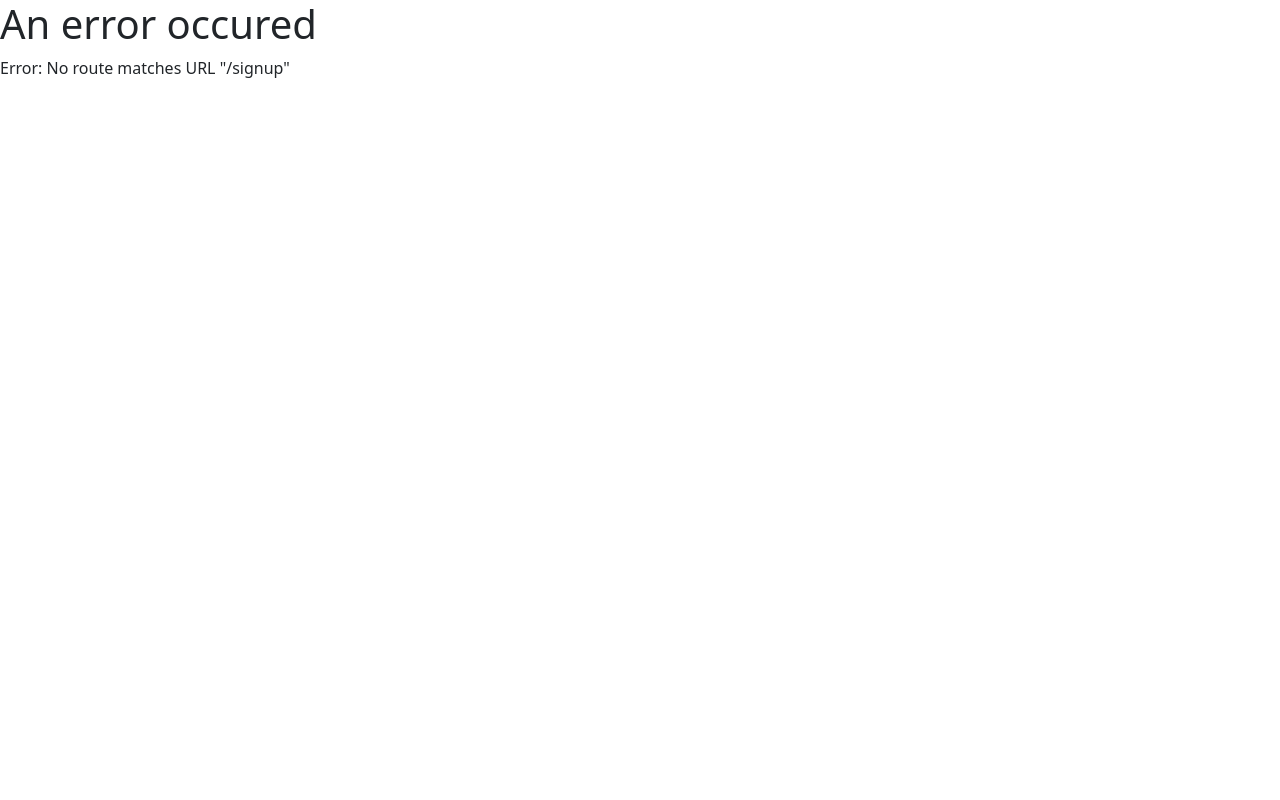
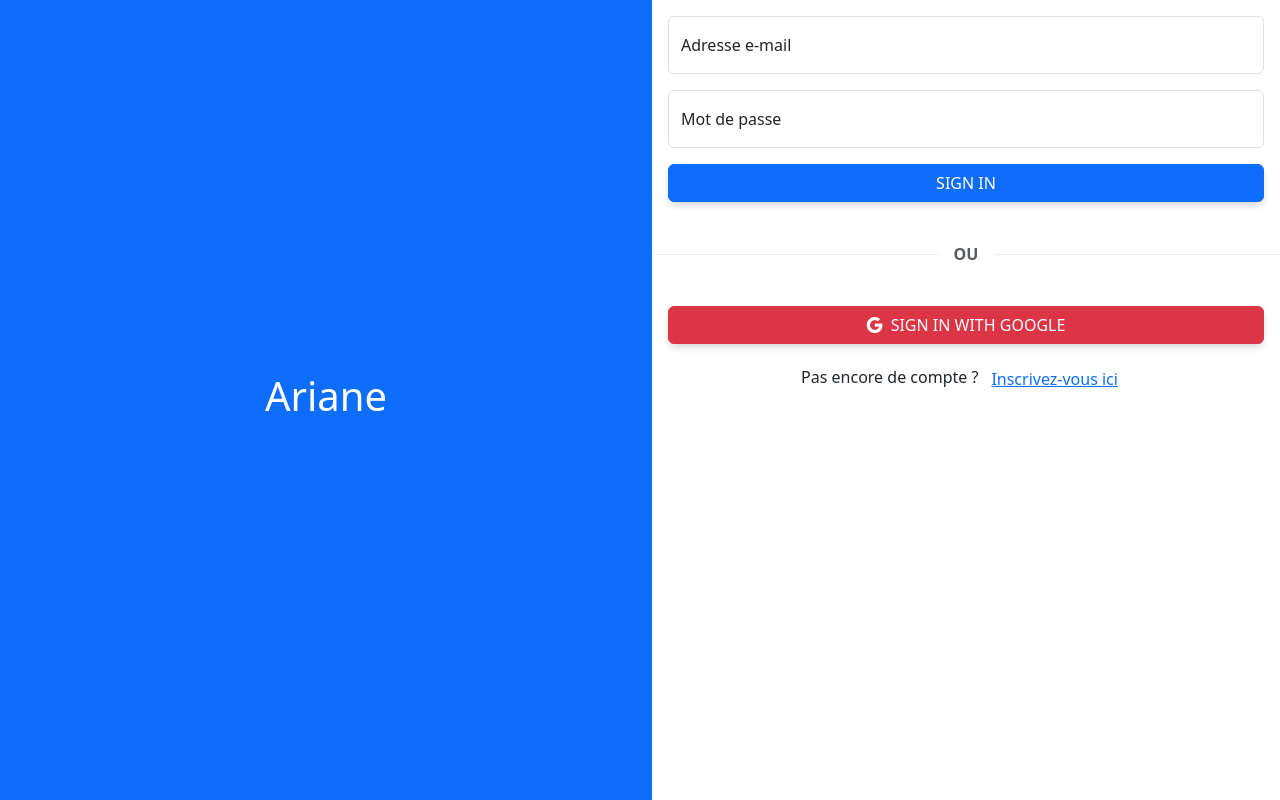
Before and after one commit to SaraPardo03/ariane, a React (Vite) app: page /signup in a window 1280 px wide. Built offline with nearby package versions, Linux system fonts and the light colour scheme; no server answers.

Commit message:
add connection with emai/password and google

```diff
--- a/package.json
+++ b/package.json
@@ -14,6 +14,7 @@
     "bootstrap": "^5.3.2",
     "bootstrap-icons": "^1.11.3",
     "firebase": "^10.8.0",
+    "firebaseui": "^6.1.0",
     "react": "^18.2.0",
     "react-bootstrap": "^2.10.1",
     "react-dom": "^18.2.0",
--- a/src/App.jsx
+++ b/src/App.jsx
@@ -1,36 +1,41 @@
-import { Link, RouterProvider, createBrowserRouter, NavLink, Outlet, useNavigation, defer } from 'react-router-dom';
-import { Button } from 'react-bootstrap';
+import { useState, useEffect } from 'react';
+import { RouterProvider, createBrowserRouter, Outlet, Navigate} from 'react-router-dom';
+import { AuthContext } from './Context/AuthContext';
+import { Protected } from './pages/Protected';
 import { ErrorPage } from './pages/ErrorPage';
+import { SignupPage } from './pages/SignupPage';
 import { PagesPage } from './pages/PagesPage';
 import { StoriesPage } from './pages/StoriesPage';
-import { StoryMapPage } from "./pages/StoryMapPage.jsx";
-
+import { StoryMapPage } from "./pages/StoryMapPage";
 
 const router = createBrowserRouter([
   {
-    path: "/",
-    element:<>
-      <Outlet />
-    </>,
-    errorElement: <ErrorPage />,
-    children: [
-      {
-        path: "/",
-        element:<StoriesPage />,
+    path:"/",
+    element:<Protected><StoriesPage /></Protected>
   },
   {
-        path: "story",
+    path:"/signup",
+    element:<SignupPage />,
+  },
+  {
+    path:"/story",
     element:<>
+      <Protected>
         <Outlet />
+      </Protected>
     </>,
     children:[
       {
         path: '',
-            element: <NoStorySelected />
+        element:<>
+          <NoStorySelected />
+        </>,
       },
       {
         path: ":id",
-            element: <><Outlet /></>,
+        element:<>
+          <Outlet />
+        </>,
         children:[
           {
             path:'',
@@ -53,18 +58,28 @@ const router = createBrowserRouter([
             element: <StoryMapPage />
           },
         ]
-          },
+      }
     ]
   },
-    ]
-  }
-])
+]);
 
 function NoStorySelected() {
   return <div> Aucune histoire sélectionnée. </div>;
 }
 
+// Composant pour la page de connexion
+function LoginPage() {
+  return (
+    <div>
+      <h2>Page de connexion</h2>
+      <button onClick={signInWithGoogle}>Connexion avec Google</button>
+    </div>
+  );
+}
+
 function App() {
-  return <RouterProvider router={router} />
+  return <AuthContext>
+    <RouterProvider router={router} />
+  </AuthContext>
 }
 export default App
--- /dev/null
+++ b/src/Context/AuthContext.jsx
@@ -0,0 +1,33 @@
+import { createContext,useState,useEffect } from "react";
+import {getAuth, onAuthStateChanged} from 'firebase/auth'
+
+export const Context = createContext();
+
+export function AuthContext({children}){
+ const auth = getAuth();
+ const [user,setUser] = useState();
+ const [loading,setLoading] = useState(true)
+
+ useEffect(() => {
+    let unsubscribe;
+    unsubscribe = onAuthStateChanged(auth, (currentUser) => {
+        setLoading(false)
+        if(currentUser) setUser(currentUser)
+        else{setUser(null)}
+    });
+    return () => {
+        if(unsubscribe) unsubscribe();
+    }
+ },[]);
+
+ const values = {
+    user: user,
+    setUser: setUser
+ }
+
+return <Context.Provider value={values}>
+   {!loading &&
+    children
+   }
+</Context.Provider>
+}
--- a/src/components/stories/StoriesMainNav.jsx
+++ b/src/components/stories/StoriesMainNav.jsx
@@ -1,6 +1,8 @@
-import {useNavigation } from 'react-router-dom'
+import {useNavigation } from 'react-router-dom';
+import { signOut,getAuth } from "firebase/auth";
 
 function StoriesMainNav(props) {
+	const auth = getAuth();
 	const { state } = useNavigation();
 
 	const handleClickNewStory = e => {
@@ -13,6 +15,14 @@ function StoriesMainNav(props) {
 		}
 		props.addNewStoryToBDD(storyToAdd);
 	}
+
+	async function handleSignOut(){
+      try {
+          await signOut(auth);
+      } catch (error) {
+          console.log(error)
+      }
+  }
 	return <nav className="navbar shadow-sm bg-light sticky-top p-1">
 	  <form className="container-fluid">
 	  	<div>Mon super nom d'application</div>
@@ -23,6 +33,13 @@ function StoriesMainNav(props) {
 	  		<i className="bi bi-plus"></i>
 	  		<span> Nouvelle histoire </span>
 	  	</button>
+	  	<button
+	  		type="button"
+	  		className="d-none d-md-block btn btn-sm btn-danger"
+	  		onClick={() => {handleSignOut()}}>
+	  		<i className="bi bi-box-arrow-left"></i>
+	  		<span> Se déconnecter </span>
+	  	</button>
 	  </form>
 	</nav>;
 
--- a/src/main.jsx
+++ b/src/main.jsx
@@ -3,7 +3,8 @@ import ReactDOM from 'react-dom/client';
 import App from './App.jsx';
 import 'bootstrap/dist/css/bootstrap.min.css';
 import 'bootstrap-icons/font/bootstrap-icons.scss';
-import "./sass/main.scss";
+import './sass/main.scss';
+import {db, auth} from './configs/firebaseConfig.js';
 
 ReactDOM.createRoot(document.getElementById('root')).render(
   <React.StrictMode>
--- /dev/null
+++ b/src/pages/Protected.jsx
@@ -0,0 +1,13 @@
+import { Navigate } from "react-router-dom";
+import { useContext } from "react";
+import { Context } from "../Context/AuthContext";
+
+export function Protected({children}){
+    const {user} = useContext(Context);
+
+    if(!user){
+        return <Navigate to="/signup" replace/>
+    }else{
+        return children;
+    }
+}
--- /dev/null
+++ b/src/pages/SignupPage.jsx
@@ -0,0 +1,142 @@
+import { useState } from "react";
+import { useNavigate } from "react-router-dom";
+import {getAuth, createUserWithEmailAndPassword, signInWithEmailAndPassword, signInWithPopup, GoogleAuthProvider } from 'firebase/auth';
+import Button from 'react-bootstrap/Button';
+import Form from 'react-bootstrap/Form';
+import FloatingLabel from 'react-bootstrap/FloatingLabel';
+
+export function SignupPage() {
+  const [email,setEmail] = useState('');
+  const [password,setPassword] = useState('');
+  const [isSignUp, setIsSignUp] = useState(false);
+  const auth = getAuth();
+  const navigate = useNavigate();
+
+  function toggleMode() {
+    setIsSignUp((prev) => !prev);
+  }
+
+
+  async function handleSignUp(e){
+    e.preventDefault();
+    if (isSignUp) {
+      // if sign up
+      createUserWithEmailAndPassword(auth, email, password)
+        .then((user) => {
+          console.log(user);
+          navigate('/');
+        })
+        .catch((error) => {
+          console.log(error);
+        });
+    } else {
+      // if sign in
+      signInWithEmailAndPassword(auth, email, password)
+        .then((user) => {
+          console.log(user);
+          navigate('/');
+        })
+        .catch((error) => {
+          console.log(error);
+        });
+    }
+  }
+
+  async function handleGoogleSignIn() {
+    const provider = new GoogleAuthProvider();
+    signInWithPopup(auth, provider)
+      .then((result) => {
+        const user = result.user;
+        // Go to the liste of stories
+        navigate('/');
+      })
+      .catch((error) => {
+        console.log(error);
+      });
+  }
+
+  return <div className="signup-container container-fluid bg-primary">
+    <div className="row">
+      <div className="col d-none d-md-flex">
+        <div className="col container-fluid d-flex justify-content-center align-items-center">
+          <div className="">
+          <h1 className="text-white">Ariane</h1>
+        </div>
+      </div>
+      </div>
+      <div className="col p-0 bg-white signup-form-container">
+        <div className="col-12 pt-1 d-md-none bg-primary">
+          <div className="container-fluid d-flex justify-content-center align-items-center">
+            <div className="">
+              <h1 className="text-white">Ariane</h1>
+            </div>
+          </div>
+        </div>
+        <Form className="p-3">
+          <fieldset>
+            <Form.Group className="mb-3">
+              <FloatingLabel
+                label="Adresse e-mail"
+                className="mb-3" >
+                <Form.Control
+                  id="signUpEmail"
+                  type="email"
+                  placeholder="exemple@myemail.com"
+                  value={email}
+                  aria-describedby="signUpHelpBlock"
+                  name="email"
+                  onChange={(e) => setEmail(e.target.value)}
+                />
+              </FloatingLabel>
+              <Form.Text id="signUpHelpBlock" muted>
+
+              </Form.Text>
+            </Form.Group>
+            <Form.Group className="mb-3">
+              <FloatingLabel
+                label="Mot de passe">
+                <Form.Control
+                  id="signUpPassword"
+                  type="password"
+                  placeholder="password"
+                  value={password}
+                  aria-describedby="passwordHelpBlock"
+                  name="password"
+                  onChange={(e) => setPassword(e.target.value)}
+                />
+              </FloatingLabel>
+              <Form.Text id="passwordHelpBlock" muted>
+
+              </Form.Text>
+            </Form.Group>
+            <div className="d-grid gap-2">
+              <Button
+              onClick={(e) => handleSignUp(e)}
+              style={{ boxShadow: "0 4px 8px -2px rgba(0, 0, 0, 0.2)" }}
+              size="md">
+                {isSignUp ? "SIGN UP" : "SIGN IN"}
+              </Button>
+            </div>
+          </fieldset>
+        </Form>
+        <div className="divider d-flex align-items-center my-4">
+          <p className="text-center fw-bold mx-3 mb-0 text-muted">OU</p>
+        </div>
+        <div className="p-3 d-grid gap-2">
+          <Button  className="" variant="danger" size="md" onClick={handleGoogleSignIn} style={{ boxShadow: "0 4px 8px -2px rgba(0, 0, 0, 0.2)" }}>
+            <i className="fs-6 bi bi-google me-2"></i>
+            <span className="fs-6">{isSignUp ? "SIGN UP" : "SIGN IN"} WITH GOOGLE</span>
+          </Button>
+        </div>
+        <div className="text-center">
+          <p>
+            {isSignUp ? "Déjà un compte ?" : "Pas encore de compte ?"}
+            <Button variant="link" onClick={toggleMode}>
+              {isSignUp ? "Connectez-vous ici" : "Inscrivez-vous ici"}
+            </Button>
+          </p>
+        </div>
+      </div>
+    </div>
+  </div>
+}
--- a/src/pages/StoriesPage.jsx
+++ b/src/pages/StoriesPage.jsx
@@ -1,6 +1,6 @@
 import { ref, set, onValue, push, serverTimestamp} from "firebase/database";
-import { db } from '../configs/firebaseConfig'
-import { useRef, useEffect, useState} from "react"
+import { db } from '../configs/firebaseConfig';
+import { useRef, useEffect, useState} from "react";
 import { useParams } from "react-router-dom";
 import Story from '../models/Story';
 import Stories from "../components/stories/Stories.jsx";
--- a/src/sass/main.scss
+++ b/src/sass/main.scss
@@ -11,6 +11,25 @@ $pageListeHeight: calc(100dvh - calc($mainNavHeight + $pagesListFollowingToShow)
   color: $primary;
   border: 2px solid red;
   background-color: rgba(0, 0, 0, 0);
+}
+
+/* ##############################################################
+                    SIGNUPPAGE  COMPOMENTS
+##################################################################*/
+.signup-container{
+    height: 100dvh;
+}
+
+.signup-form-container{
+    height: 100dvh;
+}
+
+.divider:after,
+.divider:before {
+    content: "";
+    flex: 1;
+    height: 1px;
+    background: #eee;
 }
 
 /* ##############################################################
```
Also changed, not shown: 1 other file (tests, documents, lock files or other folders). Lines whose indentation alone changed are shown as unchanged.
